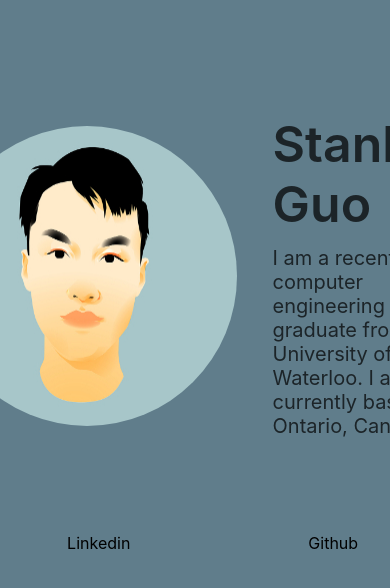
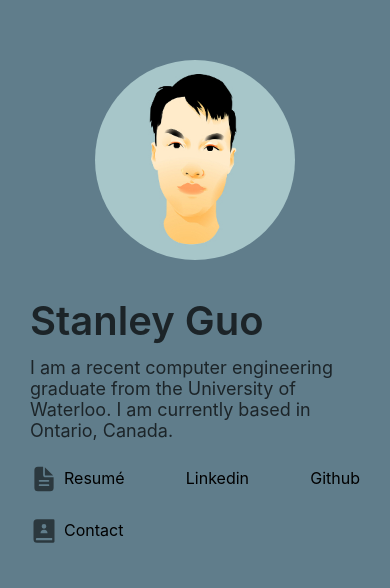
Before and after one commit to sqguo/sqguo.github.io, a React (Create React App) app: page / in a window 390 px wide. Shown: the part 126-714 px from the top of the page. Built offline with nearby package versions, Linux system fonts and the light colour scheme; some icons are missing.

Commit message:
fix mobile layout

```diff
--- a/src/App.css
+++ b/src/App.css
@@ -1,4 +1,11 @@
 .App {
+  height: 100%;
+  width: 100%;
+  padding: 30px;
+  box-sizing: border-box;
+}
+
+.intro {
   height: 100%;
   width: 100%;
   display: flex;
@@ -9,8 +16,12 @@
 }
 
 .profile__wrapper {
+  position: relative;
+  width: 100%;
   display: flex;
   align-items: center;
+  justify-content: center;
+  flex-wrap: wrap;
   gap: 36px;
 }
 
@@ -40,8 +51,40 @@
 
 .navigation__wrapper {
   display: flex;
-  gap: 144px;
+  flex-wrap: wrap;
+  width: 100%;
+  max-width: 870px;
+  margin-left: 50px;
+  margin-right: 50px;
+  gap: 24px;
   justify-content: space-between;
   position: relative;
   top: 80px;
 }
+
+@media screen and (max-width: 1500px) {
+  .profile__img {
+    width: 200px;
+    height: 200px;
+  }
+
+  .profile__name {
+    font-size: 40px;
+  }
+
+  .profile__description {
+    font-size: 18px;
+  }
+}
+
+@media screen and (max-width: 1000px) {
+  .profile__description {
+    max-width: 370px;
+  }
+}
+
+@media screen and (max-width: 500px) {
+  .navigation__wrapper {
+    top: 12px;
+  }
+}
--- a/src/App.tsx
+++ b/src/App.tsx
@@ -11,6 +11,7 @@ import { IconLink } from "./components";
 function App() {
   return (
     <div className="App">
+      <div className="intro">
         <div className="profile__wrapper">
           <img src={profile} className="profile__img" alt="profile" />
           <div className="profile__text-wrapper">
@@ -47,6 +48,7 @@ function App() {
           />
         </div>
       </div>
+    </div>
   );
 }
 
--- a/src/components/IconLink.css
+++ b/src/components/IconLink.css
@@ -5,17 +5,13 @@
   cursor: pointer;
 }
 
-.icon-link:hover {
-  .icon-link__name:hover:after {
-    transform: scaleX(1);
-    transform-origin: bottom left;
-  }
+.icon-link:hover .icon-link__name:after {
+  transform: scaleX(1);
+  transform-origin: bottom left;
 }
 
-.icon-link:not(:hover) {
-  .icon-link__icon {
-    color: #0000008c !important;
-  }
+.icon-link:not(:hover) .icon-link__icon {
+  color: #0000008c !important;
 }
 
 .icon-link__icon {
```
Lines whose indentation alone changed are shown as unchanged.
